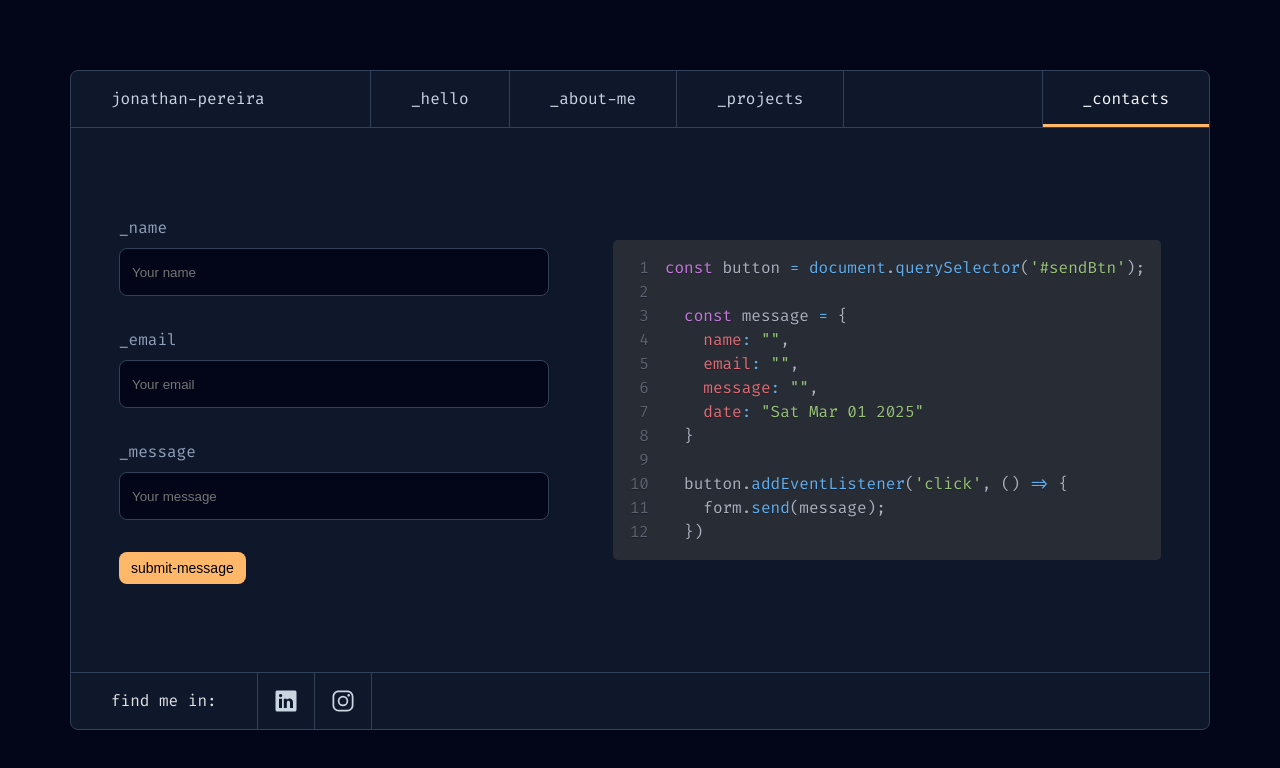
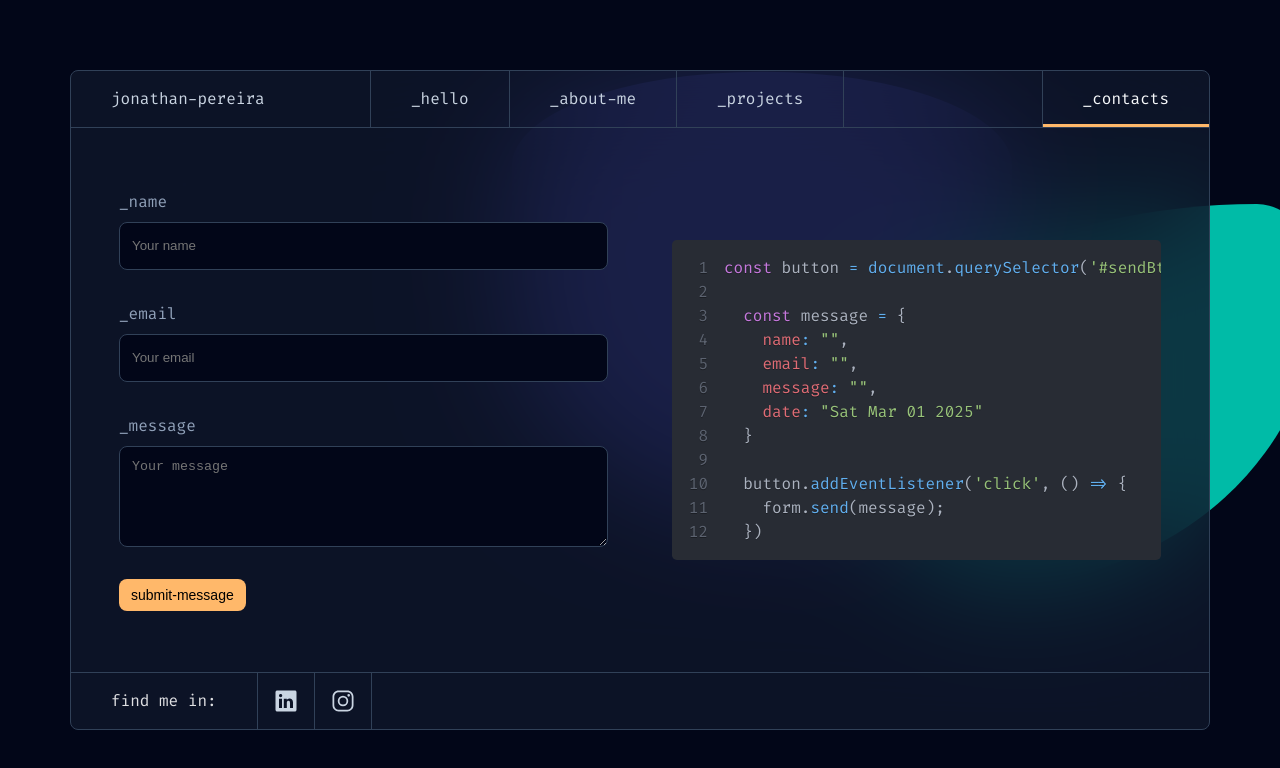
Before and after one commit to JonathanPereira1993/JonanthanPortfolio, a React (Vite) app: page /contacts in a window 1280 px wide. Shown: the top 768 px of the page. Built offline with nearby package versions, Linux system fonts and the light colour scheme.

Commit message:
feat: Create glowing effect for backdrop

```diff
--- a/src/components/UI/input/Input.tsx
+++ b/src/components/UI/input/Input.tsx
@@ -1,16 +1,31 @@
 import React from "react";
 import "./Input.scss";
 
-type Props = React.InputHTMLAttributes<HTMLElement> & {
+type InputProps = React.InputHTMLAttributes<HTMLInputElement> & {
+  as?: "input";
+};
+
+type TextareaProps = React.TextareaHTMLAttributes<HTMLTextAreaElement> & {
+  as: "textarea";
+};
+
+type Props = (InputProps | TextareaProps) & {
   label: string;
   valid?: boolean;
 };
 
-const Input = ({ label, valid = true, ...props }: Props) => {
+const Input = ({ label, valid = true, as = "input", ...props }: Props) => {
   return (
     <div className={`input-container ${!valid && "input-container--invalid"}`}>
       <label className="input-container__label">{label}</label>
-      <input className="input-container__input" {...props}></input>
+      {as === "textarea" ? (
+        <textarea
+          className="input-container__input input-container__textarea"
+          {...(props as TextareaProps)}
+        />
+      ) : (
+        <input className="input-container__input" {...(props as InputProps)} />
+      )}
     </div>
   );
 };
--- /dev/null
+++ b/src/components/backdropGlowingEffect/BackdropGlowingEffect.scss
@@ -0,0 +1,25 @@
+.glowing-effect {
+  position: fixed;
+  inset: 0;
+  z-index: 0;
+}
+
+.shape-1 {
+  position: absolute;
+  top: 20%;
+  left: 40%;
+  border-radius: 70% 70% 30% / 30% 30% 70% 70%;
+  background-color: var(--color-indigo-500);
+  width: 500px;
+  height: 440px;
+}
+
+.shape-2 {
+  position: absolute;
+  top: 34%;
+  left: 68%;
+  border-radius: 86% 14% 72% 28% / 56% 22% 78% 44%;
+  background-color: var(--color-teal-500);
+  width: 450px;
+  height: 380px;
+}
--- /dev/null
+++ b/src/components/backdropGlowingEffect/BackdropGlowingEffect.tsx
@@ -0,0 +1,59 @@
+import { motion } from "framer-motion";
+import "./BackdropGlowingEffect.scss";
+
+const BackdropGlowingEffect = () => {
+  return (
+    <div className="glowing-effect">
+      <motion.div
+        initial={{ scale: 0, opacity: 0 }}
+        animate={{
+          scale: 1,
+          opacity: [0.5, 1, 0.7, 1.3, 0.8, 1, 0.5],
+          y: [0, -90, 0],
+        }}
+        transition={{
+          scale: { duration: 1, ease: "easeOut" },
+          opacity: {
+            duration: 16,
+            ease: "easeInOut",
+            repeat: Infinity,
+            repeatType: "mirror",
+          },
+          y: {
+            duration: 10,
+            ease: "easeInOut",
+            repeat: Infinity,
+            repeatType: "mirror",
+          },
+        }}
+        className="shape-1"
+      />
+      <motion.div
+        initial={{ scale: 0, opacity: 0 }}
+        animate={{
+          scale: 1,
+          opacity: [0.5, 1, 0.7, 1.2, 0.5],
+          y: [0, -80, 0],
+        }}
+        transition={{
+          scale: { duration: 1, ease: "easeOut" },
+          opacity: {
+            duration: 7,
+            ease: "easeInOut",
+            repeat: Infinity,
+            repeatType: "mirror",
+          },
+          y: {
+            duration: 15,
+            ease: "easeInOut",
+            repeat: Infinity,
+            repeatType: "mirror",
+          },
+        }}
+        className="shape-2"
+      />
+    </div>
+  );
+};
+
+export default BackdropGlowingEffect;
--- a/src/components/contactForm/ContactForm.tsx
+++ b/src/components/contactForm/ContactForm.tsx
@@ -33,7 +33,7 @@ const ContactForm: React.FC<ContactFormProps> = ({
 
   return (
     <form className="contact-form" onSubmit={onSubmit}>
-      <div>
+      <div className="relative">
         <Input
           label="_name"
           placeholder="Your name"
@@ -45,7 +45,7 @@ const ContactForm: React.FC<ContactFormProps> = ({
         {errors.name && <p className="error-text">{errors.name}</p>}
       </div>
 
-      <div>
+      <div className="relative">
         <Input
           label="_email"
           valid={!errors.email}
@@ -57,8 +57,10 @@ const ContactForm: React.FC<ContactFormProps> = ({
         {errors.email && <p className="error-text">{errors.email}</p>}
       </div>
 
-      <div>
+      <div className="relative">
         <Input
+          as="textarea"
+          rows={5}
           label="_message"
           valid={!errors.message}
           placeholder="Your message"
--- a/src/index.scss
+++ b/src/index.scss
@@ -204,6 +204,7 @@
 
   // Theme colors
   --theme-backdrop: var(--color-slate-950);
+  --theme-backdrop-glossy: rgba(15, 23, 43, 0.8);
   --theme-background: var(--color-slate-900);
   --theme-stroke: var(--color-slate-700);
   --heading-foreground: var(--color-slate-50);
@@ -317,6 +318,12 @@ h1 {
 }
 
 .error-text {
+  position: absolute;
+  top: calc(100% + var(--space-xxs));
   color: var(--color-red-500);
   font-size: var(--font-size-sm);
 }
+
+.relative {
+  position: relative;
+}
--- a/src/pages/about/AboutPage.tsx
+++ b/src/pages/about/AboutPage.tsx
@@ -6,7 +6,7 @@ import CodeSnippet from "../../components/codeSnippet/CodeSnippet";
 import "./AboutPage.scss";
 import ContentLayout from "../../components/contentLayout/ContentLayout";
 import Button from "../../components/UI/button/Button";
-import Accordion from "../../components/Accordion/Accordion";
+import Accordion from "../../components/accordion/Accordion";
 
 const sidebarItems = [
   {
--- a/src/pages/contacts/ContactsPage.scss
+++ b/src/pages/contacts/ContactsPage.scss
@@ -6,4 +6,13 @@
   align-items: center;
   height: 100%;
   flex: 1;
+  max-width: 1500px;
+
+  .syntax-break {
+    display: block;
+    overflow-wrap: anywhere !important;
+    max-width: 100%;
+    overflow-x: auto;
+    white-space: normal !important;
+  }
 }
--- a/src/pages/contacts/ContactsPage.tsx
+++ b/src/pages/contacts/ContactsPage.tsx
@@ -127,11 +127,19 @@ const ContactsPage = () => {
             submitting={isSubmitting}
           />
         </div>
-        <div>
+        <div className="syntax-break">
           <SyntaxHighlighter
             language="javascript"
             style={oneDark}
             showLineNumbers
+            wrapLongLines={true}
+            customStyle={{
+              whiteSpace: "pre-wrap",
+              wordBreak: "break-word",
+              overflowWrap: "break-word",
+              overflowX: "auto",
+              maxWidth: "100%",
+            }}
           >
             {emailSent ? successfulCodeString : normalCodeString}
           </SyntaxHighlighter>
--- a/src/pages/layout/Layout.scss
+++ b/src/pages/layout/Layout.scss
@@ -1,11 +1,14 @@
 .layout-main {
-  background-color: var(--theme-background);
+  background-color: var(--theme-backdrop-glossy);
   border-radius: var(--border-radius-4);
   border: 1px solid var(--theme-stroke);
   display: flex;
+  position: relative;
   flex-direction: column;
   height: calc(100vh - 140px);
   margin: 70px;
+  z-index: 10;
+  backdrop-filter: blur(60px);
 
   &__content {
     display: flex;
--- a/src/pages/layout/Layout.tsx
+++ b/src/pages/layout/Layout.tsx
@@ -5,6 +5,7 @@ import { useTypingEffect } from "../../hooks/useTypingEffect";
 import "./Layout.scss";
 import Header from "./Header";
 import Footer from "./Footer";
+import BackdropGlowingEffect from "../../components/backdropGlowingEffect/BackdropGlowingEffect";
 
 type Props = {
   children: React.ReactNode;
@@ -12,6 +13,8 @@ type Props = {
 
 export default function Layout({ children }: Props) {
   return (
+    <>
+      <BackdropGlowingEffect />
       <div className="layout-main">
         <Header>
           <div>
@@ -45,7 +48,11 @@ export default function Layout({ children }: Props) {
         <main className="layout-main__content">{children}</main>
         <Footer>
           <div>find me in:</div>
-        <a href="#" title="Jonathan's Linkedin profile" className="footer-link">
+          <a
+            href="#"
+            title="Jonathan's Linkedin profile"
+            className="footer-link"
+          >
             <IoLogoLinkedin size={24} />
           </a>
           <a
@@ -57,5 +64,6 @@ export default function Layout({ children }: Props) {
           </a>
         </Footer>
       </div>
+    </>
   );
 }
```
Lines whose indentation alone changed are shown as unchanged.
